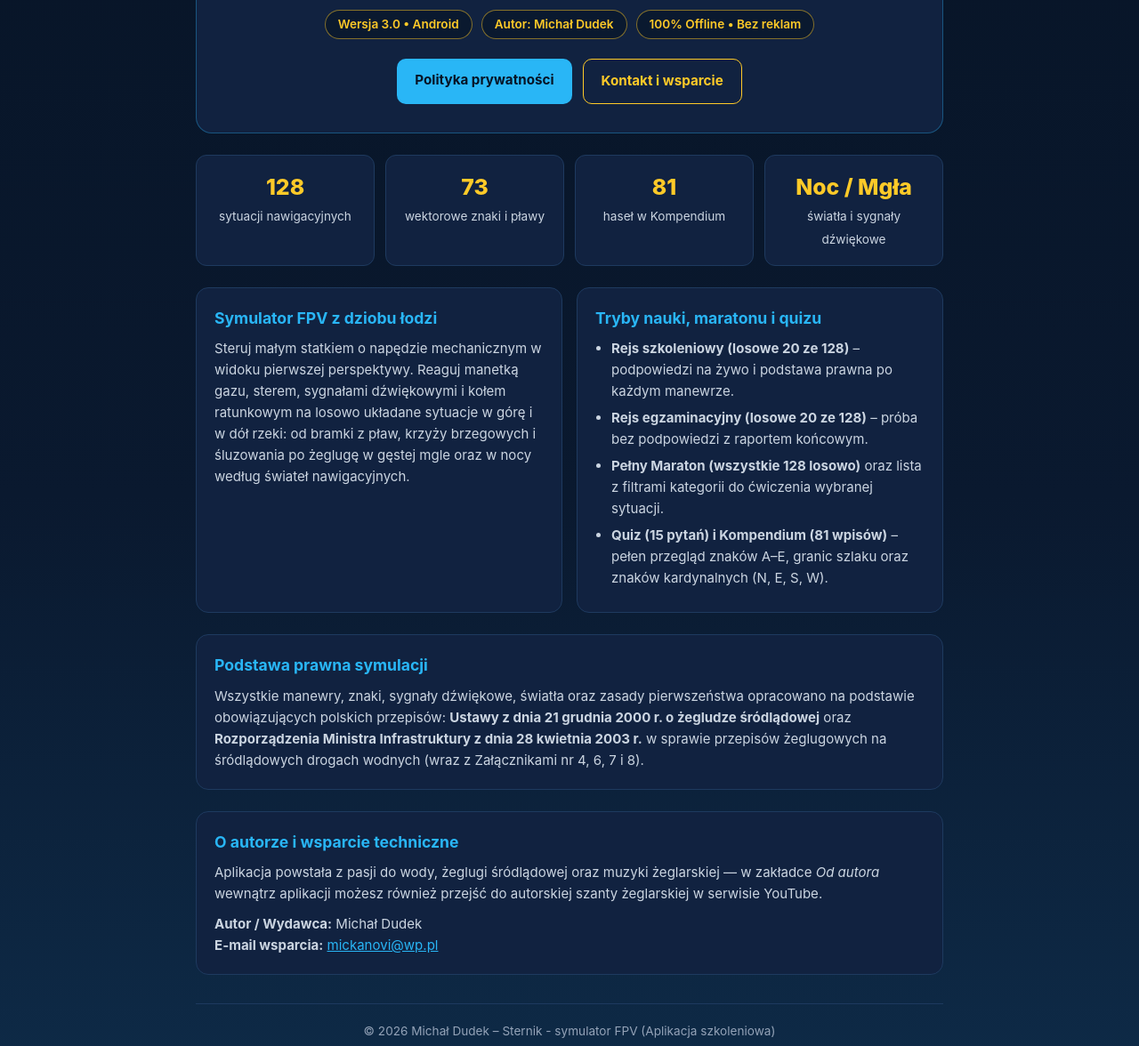
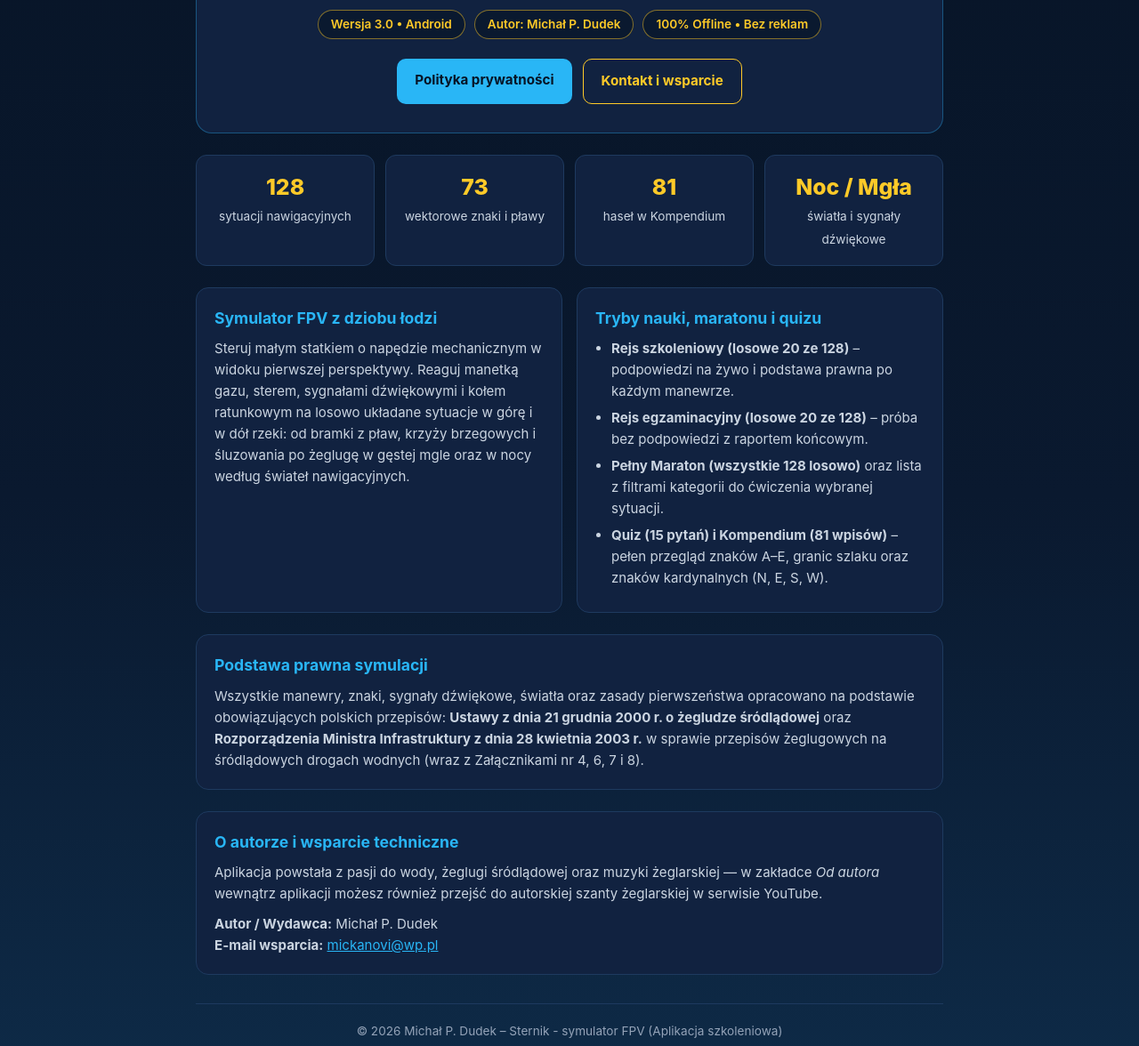
Before and after one commit to Mickanovi/mickanovi.github.io, a plain HTML site: page index.html in a window 1280 px wide. Shown: the part 278-1454 px from the top of the page at 89% size. Drawn offline with Linux system fonts and the light colour scheme.

Commit message:
Update index.html

```diff
--- a/index.html
+++ b/index.html
@@ -164,7 +164,7 @@
       <p class="subtitle">Aplikacja szkoleniowa dla żeglarzy i motorowodniaków śródlądowych</p>
       <div class="badge-row">
         <span class="badge">Wersja 3.0 • Android</span>
-        <span class="badge">Autor: Michał Dudek</span>
+        <span class="badge">Autor: Michał P. Dudek</span>
         <span class="badge">100% Offline • Bez reklam</span>
       </div>
       <div class="actions">
@@ -216,12 +216,12 @@
     <div class="card" id="kontakt">
       <h2>O autorze i wsparcie techniczne</h2>
       <p>Aplikacja powstała z pasji do wody, żeglugi śródlądowej oraz muzyki żeglarskiej — w zakładce <em>Od autora</em> wewnątrz aplikacji możesz również przejść do autorskiej szanty żeglarskiej w serwisie YouTube.</p>
-      <p style="margin-top: 10px;"><strong>Autor / Wydawca:</strong> Michał Dudek<br>
+      <p style="margin-top: 10px;"><strong>Autor / Wydawca:</strong> Michał P. Dudek<br>
       <strong>E-mail wsparcia:</strong> <a href="mailto:mickanovi@wp.pl" style="color: #29b6f6;">mickanovi@wp.pl</a></p>
     </div>
 
     <footer>
-      <p>&copy; 2026 Michał Dudek – Sternik - symulator FPV (Aplikacja szkoleniowa)</p>
+      <p>&copy; 2026 Michał P. Dudek – Sternik - symulator FPV (Aplikacja szkoleniowa)</p>
       <p style="margin-top: 6px;">
         <a href="polityka-prywatnosci.html">Polityka prywatności (Privacy Policy)</a>
       </p>
```
